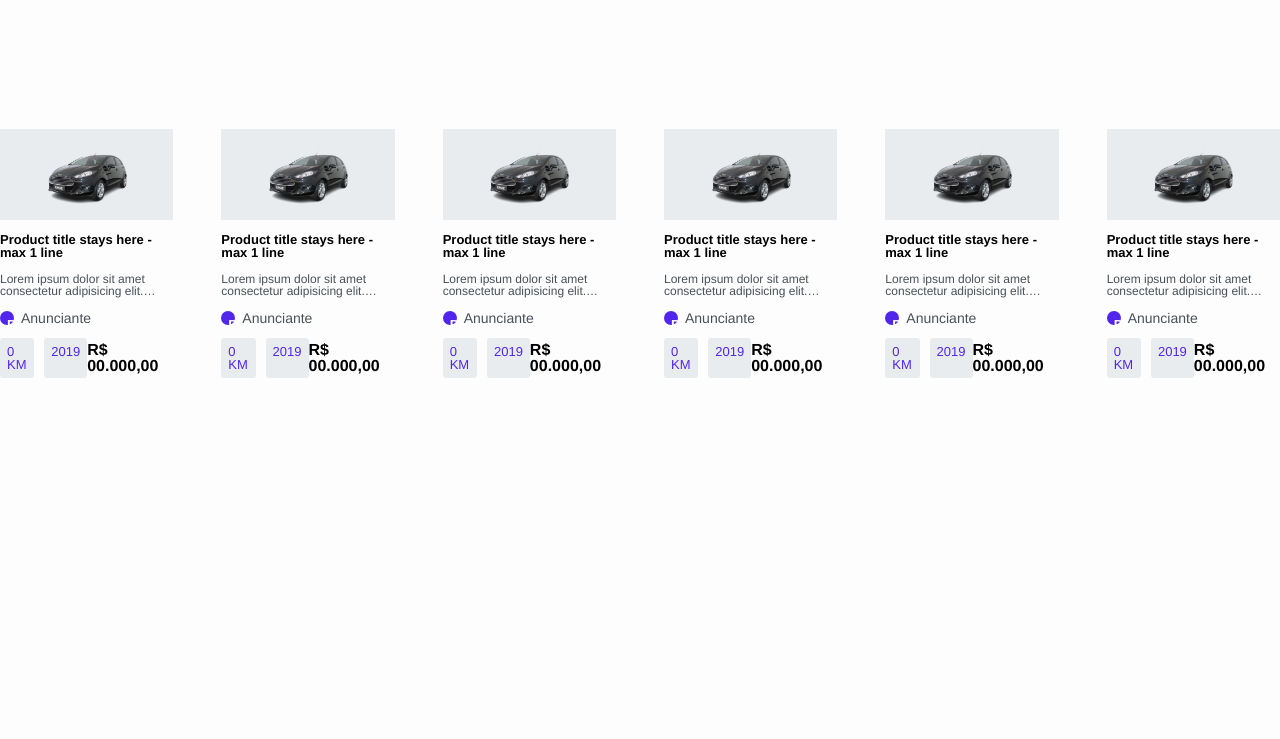
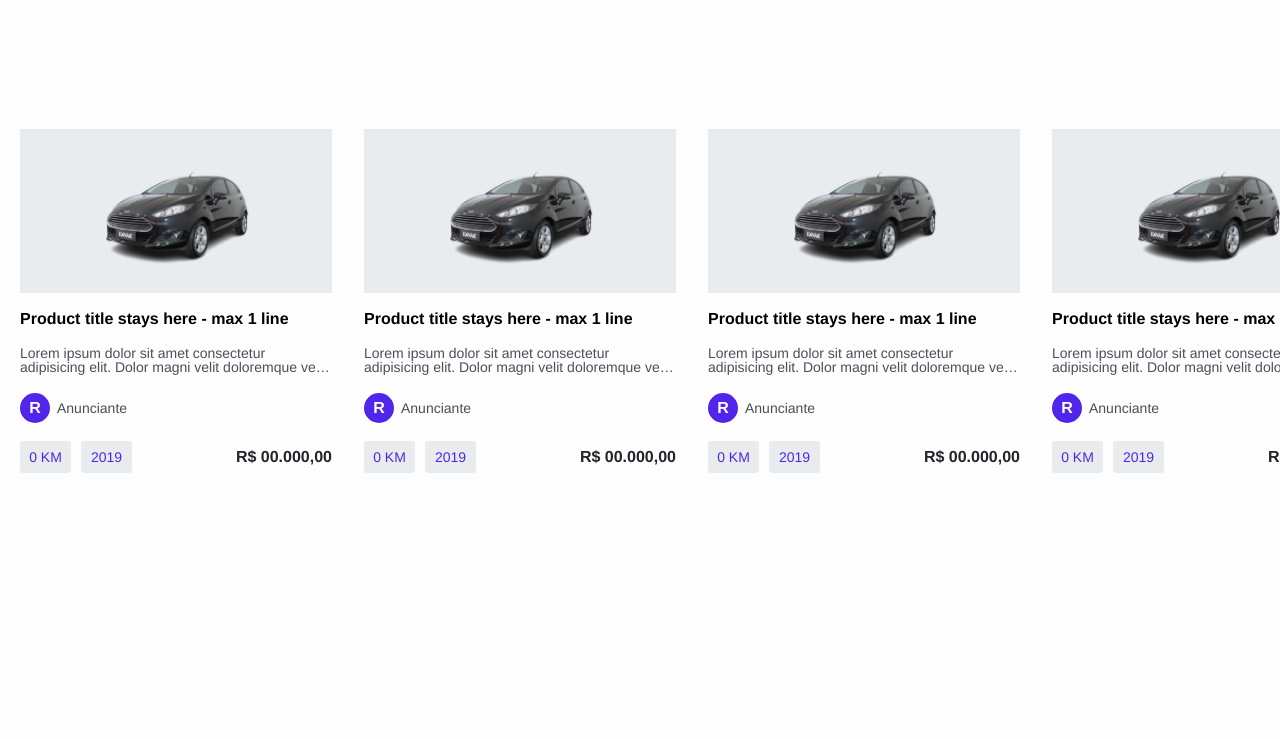
Before and after one commit to Vehicle-E-commerce/vehicle_ecommerce_client, a React (Vite) app: page /homepage in a window 1280 px wide. Shown: the part 1300-2039 px from the top of the page. Built offline with nearby package versions, Linux system fonts and the light colour scheme.

Commit message:
:hammer: style general homepage

```diff
--- a/src/components/AuctionCard/index.tsx
+++ b/src/components/AuctionCard/index.tsx
@@ -13,10 +13,10 @@ const AuctionCard = () => {
         <nav>
           <div className='box-hour'>
             <BsClock/>
-            <p>01:58:00</p>
+            <p >01:58:00</p>
           </div>
           <h2>Mercedes Benz A 200 CGI ADVANCE SEDAN Mercedes Benz A 200 </h2>
-          <p>Lorem ipsum dolor sit amet consectetur adipisicing elit. Temporibus laborum saepe labore officia quasi voluptates. Eius nam alias commodi quibusdam qui eveniet minima, eaque, quis dolores dolorem consectetur, recusandae aliquam.</p>
+          <p id='descrip'>Lorem ipsum dolor sit amet consectetur adipisicing elit. Temporibus laborum saepe labore officia quasi voluptates. Eius nam alias commodi quibusdam qui eveniet minima, eaque, quis dolores dolorem consectetur, recusandae aliquam.</p>
           <div className='box-user'>
             <h3>R</h3>
             <p>Rodrigo Tavares</p>
--- a/src/components/AuctionCard/styles.ts
+++ b/src/components/AuctionCard/styles.ts
@@ -6,8 +6,6 @@ export const ContainerAuction = styled.li`
 
   display: flex;
   flex-direction: column;
-
-  margin: 0 auto;
 
 
   section {
@@ -23,8 +21,8 @@ export const ContainerAuction = styled.li`
     transition: 1s;
 
     :hover {
+      background: linear-gradient(180deg, rgba(0, 0, 0, 0.71) 0%, #000000 100%);
       transition: 1s;
-      background: linear-gradient(180deg, rgba(0, 0, 0, 0.71) 0%, #000000 100%);
     }
 
     figure {
@@ -54,7 +52,7 @@ export const ContainerAuction = styled.li`
         flex-direction: row;
         align-items: center;
         justify-content: flex-start;
-        width: 80px;
+        width: 90px;
         height: 20px;
         padding: 5px 10px 5px 7px;
         margin: 10px 0 45px 0;
@@ -70,13 +68,14 @@ export const ContainerAuction = styled.li`
         p {
           color: var(--grey1);
           font-size: 12px;
+
         }
       }
       h2 {
         font-weight: bold;
         font-size: 17px;
       }
-      p {
+      #descrip {
         font-size: 13px;
         text-overflow: ellipsis;
         white-space: nowrap;
@@ -146,18 +145,19 @@ export const ContainerAuction = styled.li`
 
     :hover {
       svg {
-        padding-right: 15px;
+        padding-right: 10px;
         transition: 1s;
       }
     }
 
     span {
       font-size: 16px;
-      padding-left: 25px;
+      padding-left: 20px;
     }
     svg {
+      width: 60px;
       font-size: 30px;
-      padding-right: 25px;
+      padding-right: 30px;
       transition: 1s;
     }
   }
--- a/src/components/CardCar/styles.tsx
+++ b/src/components/CardCar/styles.tsx
@@ -3,27 +3,25 @@ import styled from "styled-components";
 export const CardCar = styled.li`
   display: flex;
   flex-direction: column;
-  gap: 13px;
+  gap: 18px;
 
-  width: 230px;
-  height: 300px;
-
-  margin: 0 auto;
+  min-width: 312px;
+  min-height: 350px;
 
   figure {
     display: flex;
     justify-content: center;
     width: 100%;
-    border: 1px solid var(--grey7);
+    border: 2px solid var(--grey7);
     background-color: var(--grey7);
 
     :hover {
 
-      border: 1px solid var(--brand2);
+      border: 2px solid var(--brand2);
 
       img {
         transform: scale(1.1);
-        transition: 0.8s;
+        transition: 1s;
       }
     }
 
@@ -31,12 +29,13 @@ export const CardCar = styled.li`
       width: 90%;
       height: 100%;
       margin: 0 auto;
+      transition: 1s;
     }
   }
 
   h2 {
     font-weight: bold;
-    font-size: 13px;
+    font-size: 16px;
   }
 
   p {
@@ -48,7 +47,7 @@ export const CardCar = styled.li`
 
     padding: 1px 0;
 
-    font-size: 12px;
+    font-size: 14px;
     color: var(--grey2);
   }
 
@@ -59,8 +58,8 @@ export const CardCar = styled.li`
     gap: 7px;
 
     h2 {
-      width: 12px;
-      height: 12px;
+      width: 30px;
+      height: 30px;
       border-radius: 50%;
       text-align: center;
       background-color: var(--brand2);
@@ -85,16 +84,21 @@ export const CardCar = styled.li`
       gap: 10px;
 
       span {
+        display: flex;
         background-color: var(--grey7);
         border-radius: 3px;
         color: var(--brand2);
-        font-size: 13px;
-        padding: 7px;
+        font-size: 14px;
+        align-items: center;
+        justify-content: center;
+        width: 51px;
+        height: 32px;
       }
     }
     .value {
       font-size: 16px;
       font-weight: bold;
+      color: var(--grey1);
     }
   }
 `
--- a/src/components/Footer/styles.ts
+++ b/src/components/Footer/styles.ts
@@ -3,7 +3,7 @@ import styled from "styled-components";
 export const Container = styled.div`
   bottom: 0;
   height: 90px;
-  width: 100vw;
+  width: 100%;
   color: var(--whiteFixed);
   display: flex;
   justify-content: space-around;
--- a/src/components/Header/styled.tsx
+++ b/src/components/Header/styled.tsx
@@ -9,7 +9,7 @@ interface Props {
 export const Container = styled.div`
   top: 0;
   height: 80px;
-  width: 100vw;
+  width: 100%;
   background: ${props => props.theme.colors.background};
   color: ${props => props.theme.colors.text};
   display: flex;
--- a/src/components/Main/styles.ts
+++ b/src/components/Main/styles.ts
@@ -2,22 +2,36 @@ import styled from "styled-components";
 
 export const MainHome = styled.main`
   width: 100%;
+
+  ul::-webkit-scrollbar {
+    width: 100%;               /* width of the entire scrollbar */
+  }
+
+  ul::-webkit-scrollbar-track {
+    background: var(--whiteFixed);        /* color of the tracking area */
+  }
+
+  ul::-webkit-scrollbar-thumb {
+    background-color: var(--whiteFixed);    /* color of the scroll thumb */
+    border-radius: 20px;       /* roundness of the scroll thumb */
+  }
+
   ul {
     display: flex;
     flex-direction: row;
     max-width: 100%;
     overflow: auto;
+    padding-left: 20px;
   }
   .auction {
     gap: 1.5rem;
   }
-  .cars {
-    gap: 3rem;
+  .cars, .motorBike {
+    gap: 2rem;
     margin-top: 18.3rem;
   }
   .motorBike {
-    gap: 3rem;
-    margin-top: 19.5rem;
+    margin-bottom: 10rem;
   }
 `;
 export const ArticleHome = styled.article`
--- a/src/routes/index.tsx
+++ b/src/routes/index.tsx
@@ -1,10 +1,14 @@
 import { Route, Routes } from "react-router-dom";
+import DeleteAnnouncementModal from "../components/DeleteAnnouncementModal";
+import EditAnnouncementModal from "../components/EditAnnouncementModal";
 import Home from "../pages/Home";
 
 export default function clientRoutes() {
   return (
     <Routes>
       <Route path="/homepage" element={<Home />} />
+      <Route path="/edit" element={<EditAnnouncementModal/>}/>
+      <Route path="/delete" element={<DeleteAnnouncementModal/>}/>
     </Routes>
   );
 }
```
